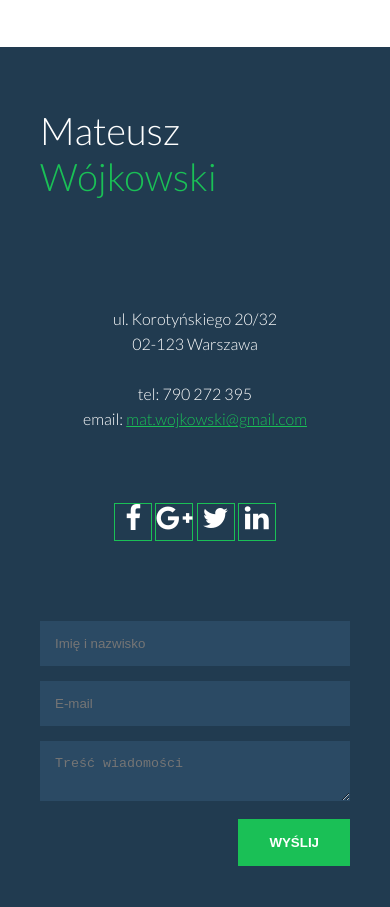
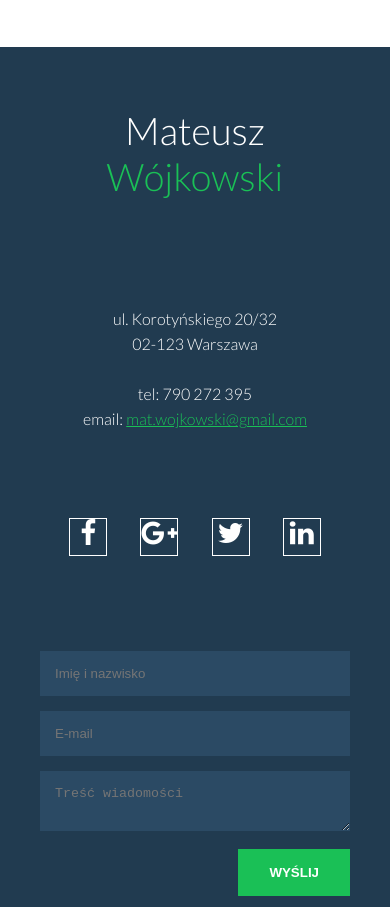
Before and after one commit to mateusz89/moje-portfolio, a plain HTML site: page index.html in a window 390 px wide. Shown: the part 2943-3850 px from the top of the page. Drawn offline with Linux system fonts and the light colour scheme.

Commit message:
ikonki SM - zmieniono kolor obramowania i dodano margin 15px

```diff
--- a/css/responsive.css
+++ b/css/responsive.css
@@ -118,7 +118,7 @@
     .contact-social-icons>a {
         margin: 0;
     }
-    .contact>h2 {
+    #contact>h2 {
         text-align: center;
     }
 }
--- a/css/style.css
+++ b/css/style.css
@@ -240,9 +240,10 @@ section {
     width: 38px;
     height: 38px;
     text-align: center;
-    border: 1px solid #1ac056;
+    border: 1px solid white;
     font-size: 28px;
     color: white;
+    margin: 15px;
 }
 
 .contact-social-icons>a>i:hover {
```
